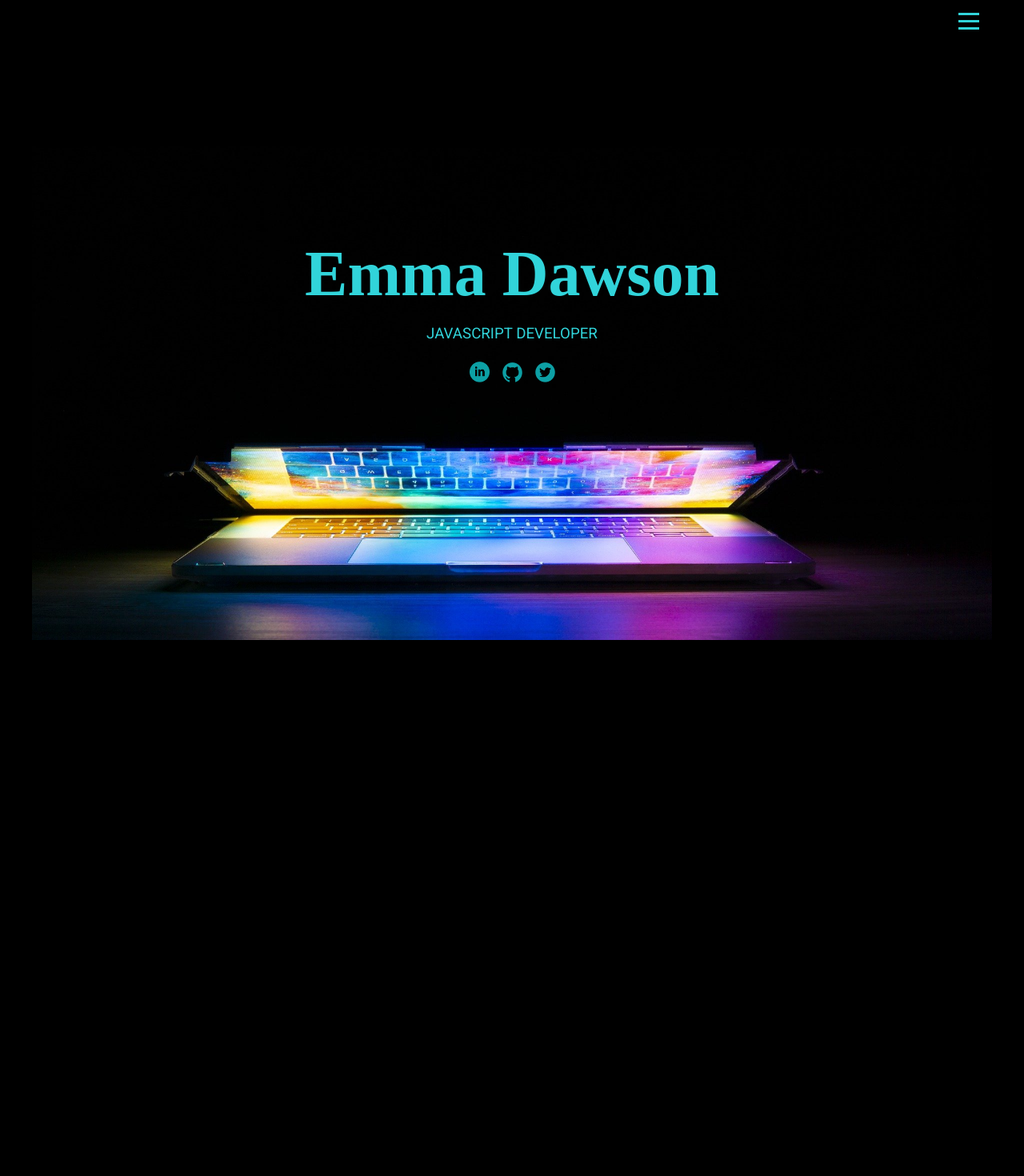
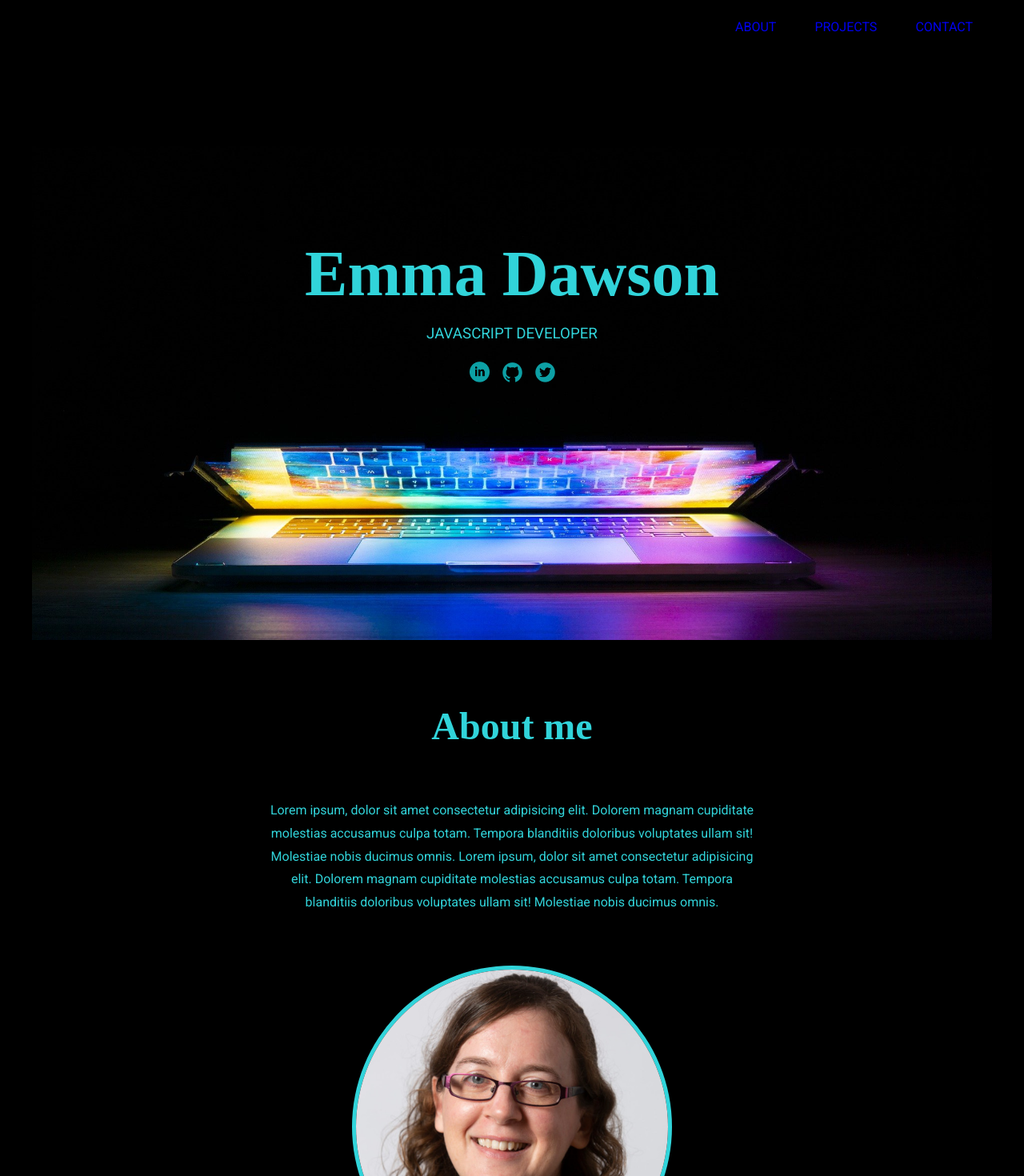
Before and after one commit to EmmaDawsonDev/portfolio, a Vue app: page / in a window 1280 px wide. Shown: the top 1470 px of the page at 80% size. Before the commit the page ends 800 px from the top, so only its background shows below. Built offline with nearby package versions, Linux system fonts and the light colour scheme; a web font is replaced by a local one.

Commit message:
Added about section

```diff
--- a/src/App.vue
+++ b/src/App.vue
@@ -2,16 +2,18 @@
   <div class="wrapper">
     <the-nav></the-nav>
     <the-header></the-header>
+    <about-section id="about"></about-section>
   </div>
 </template>
 
 <script>
 import TheNav from "./components/TheNav.vue";
 import TheHeader from "./components/TheHeader.vue";
+import AboutSection from "./components/AboutSection.vue";
 
 export default {
   name: "App",
-  components: { TheNav, TheHeader },
+  components: { TheNav, TheHeader, AboutSection },
 };
 </script>
 
@@ -43,4 +45,9 @@ h1,
 h2 {
   font-family: "Megrim", cursive;
 }
+
+h2 {
+  font-size: 3rem;
+  margin: 5rem 0 2rem;
+}
 </style>
--- /dev/null
+++ b/src/components/AboutSection.vue
@@ -0,0 +1,39 @@
+<template>
+  <section>
+    <h2>About me</h2>
+    <p>
+      Lorem ipsum, dolor sit amet consectetur adipisicing elit. Dolorem magnam
+      cupiditate molestias accusamus culpa totam. Tempora blanditiis doloribus
+      voluptates ullam sit! Molestiae nobis ducimus omnis. Lorem ipsum, dolor
+      sit amet consectetur adipisicing elit. Dolorem magnam cupiditate molestias
+      accusamus culpa totam. Tempora blanditiis doloribus voluptates ullam sit!
+      Molestiae nobis ducimus omnis.
+    </p>
+    <img src="../assets/emma-dawson.jpg" alt="Profile picture of Emma Dawson" />
+  </section>
+</template>
+
+<script>
+export default {};
+</script>
+
+<style scoped>
+section {
+  text-align: center;
+}
+
+p {
+  margin: 3rem auto;
+  line-height: 1.8;
+  padding: 1rem;
+  max-width: 640px;
+}
+
+img {
+  width: 80%;
+  max-width: 400px;
+  border-radius: 50%;
+  border: 5px solid var(--main-text-color);
+  margin-bottom: 3rem;
+}
+</style>
--- a/src/components/TheNav.vue
+++ b/src/components/TheNav.vue
@@ -13,7 +13,7 @@
         <line y1="19.5" x2="26" y2="19.5" stroke="#31D4DA" stroke-width="3" />
       </svg>
     </section>
-    <section class="nav-list" @click="toggleNav" v-else>
+    <section class="nav-list-mobile" @click="toggleNav" v-else>
       <svg
         width="29"
         height="21"
@@ -41,7 +41,14 @@
       <ul>
         <li><a href="#about">about</a></li>
         <li><a href="#projects">projects</a></li>
-        <li><a href="#contacts">contacts</a></li>
+        <li><a href="#contact">contact</a></li>
+      </ul>
+    </section>
+    <section class="nav-list-desktop">
+      <ul>
+        <li><a href="#about">about</a></li>
+        <li><a href="#projects">projects</a></li>
+        <li><a href="#contact">contact</a></li>
       </ul>
     </section>
   </nav>
@@ -65,6 +72,7 @@ export default {
 <style scoped>
 nav {
   width: 100%;
+  min-height: 50px;
   max-width: 1200px;
   margin: 0 auto;
   background-color: #000;
@@ -93,7 +101,7 @@ li {
 li:hover,
 li:focus {
   cursor: pointer;
-  background-color: rgb(17, 17, 17);
+  background-color: rgb(34, 34, 34);
 }
 li a {
   text-transform: uppercase;
@@ -103,4 +111,28 @@ li a {
 li a:visited {
   color: var(--main-text-color);
 }
+
+.nav-list-desktop {
+  display: none;
+}
+
+@media (min-width: 800px) {
+  .hamburger,
+  .nav-list-mobile {
+    display: none;
+  }
+
+  .nav-list-desktop {
+    display: block;
+  }
+
+  .nav-list-desktop ul {
+    display: flex;
+    justify-content: flex-end;
+  }
+
+  .nav-list-desktop li {
+    margin: 1rem;
+  }
+}
 </style>
```
Also changed, not shown: src/assets/emma-dawson.jpg (added).
